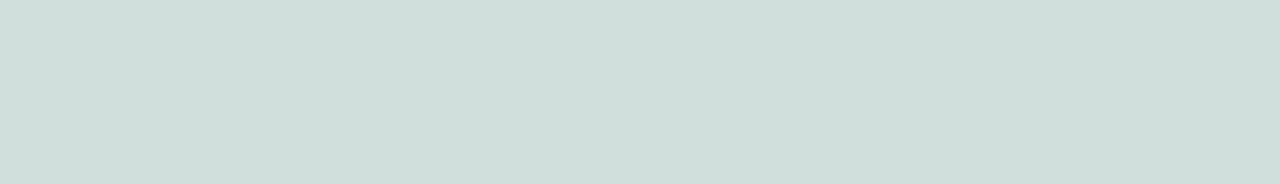
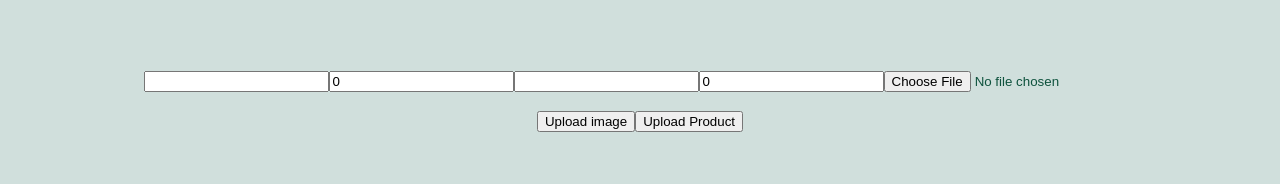
Before and after one commit to galveron/El-Proyecte-Grande, a React (Vite) app in the folder Frontend/ElProyecteGrandeFrontend/: page /add-product in a window 1280 px wide. Before the commit this address had no page. Shown: the part 330-514 px from the top of the page. Built offline with nearby package versions, Linux system fonts and the light colour scheme.

Commit message:
feat - create AddProduct.jsx and add it in main

```diff
--- /dev/null
+++ b/Frontend/ElProyecteGrandeFrontend/src/Pages/AddProduct.jsx
@@ -0,0 +1,71 @@
+import React, { useState } from 'react';
+
+const AddProduct = () => {
+    const [selectedFile, setSelectedFile] = useState(null);
+    const [images, setImages] = useState([])
+    const [name, setName] = useState("")
+    const [price, setPrice] = useState(0.0)
+    const [details, setDetails] = useState("")
+    const [quantity, setQuatnity] = useState(0)
+    const [uploading, setUploading] = useState(false);
+    const [imageUploading, setImageUploading] = useState(false)
+    const [responseOk, setResponseOk] = useState(false)
+
+    const uploadImage = () => {
+        setImageUploading(true)
+        setImages([...images, selectedFile]);
+        setImageUploading(false)
+        setResponseOk(false)
+    };
+
+    const handleUpload = async () => {
+        try {
+            setUploading(true);
+            const formData = new FormData();
+            images.forEach((file, i) => formData.append(`images`, file))
+            const response = await fetch(`http://localhost:5036/Product/AddProduct?name=${name}&price=${price}&details=${details}&quantity=${quantity}`, {
+                method: 'POST',
+                credentials: 'include',
+                body: formData,
+            });
+            console.log("length: " + selectedFile.length)
+            if (response.ok) {
+                const data = await response.json();
+                setResponseOk(true);
+                setSelectedFile(null)
+                setImages([])
+                setName("")
+                setPrice(0.0)
+                setDetails("")
+                setQuatnity(0)
+                setUploading(false)
+                setImageUploading(false)
+                console.log('Product uploaded successfully.');
+
+            } else {
+                console.error('Error uploading image:', response.statusText);
+                setUploading(false);
+            }
+        } catch (error) {
+            console.error('Error uploading image:', error.message);
+        }
+    };
+
+    return (
+        <div className='imageuploader'>
+            <div className='upload-container'>
+                <input type='text' onChange={e => setName(e.target.value)} value={name} required />
+                <input type='number' onChange={e => setPrice(e.target.value)} value={price} required />
+                <input type='text' onChange={e => setDetails(e.target.value)} value={details} required />
+                <input type='number' onChange={e => setQuatnity(e.target.value)} value={quantity} required />
+                <input type="file" onChange={(e) => { setSelectedFile(e.target.files[0]) }} />
+                {images.length != 0 ? images.map(image => <p key={image.name}>{image.name}</p>) : <p></p>}
+                <button onClick={uploadImage} disabled={imageUploading}>Upload image</button>
+                <button onClick={handleUpload} disabled={uploading}>Upload Product</button>
+                {responseOk ? <p>Successfully uploaded!</p> : <p></p>}
+            </div>
+        </div>
+    );
+};
+
+export default AddProduct;
--- a/Frontend/ElProyecteGrandeFrontend/src/main.jsx
+++ b/Frontend/ElProyecteGrandeFrontend/src/main.jsx
@@ -14,6 +14,7 @@ import Login from './Pages/Login';
 import TestPage from './Pages/TestPage';
 import UserProfile from './Pages/UserProfile';
 import ImageUploader from './Pages/ImageUploader';
+import AddProduct from './Pages/AddProduct';
 
 const router = createBrowserRouter([
   {
@@ -55,6 +56,10 @@ const router = createBrowserRouter([
       {
         path: '/upload-image',
         element: <ImageUploader />
+      },
+      {
+        path: '/add-product',
+        element: <AddProduct />
       }
     ]
   }
```
